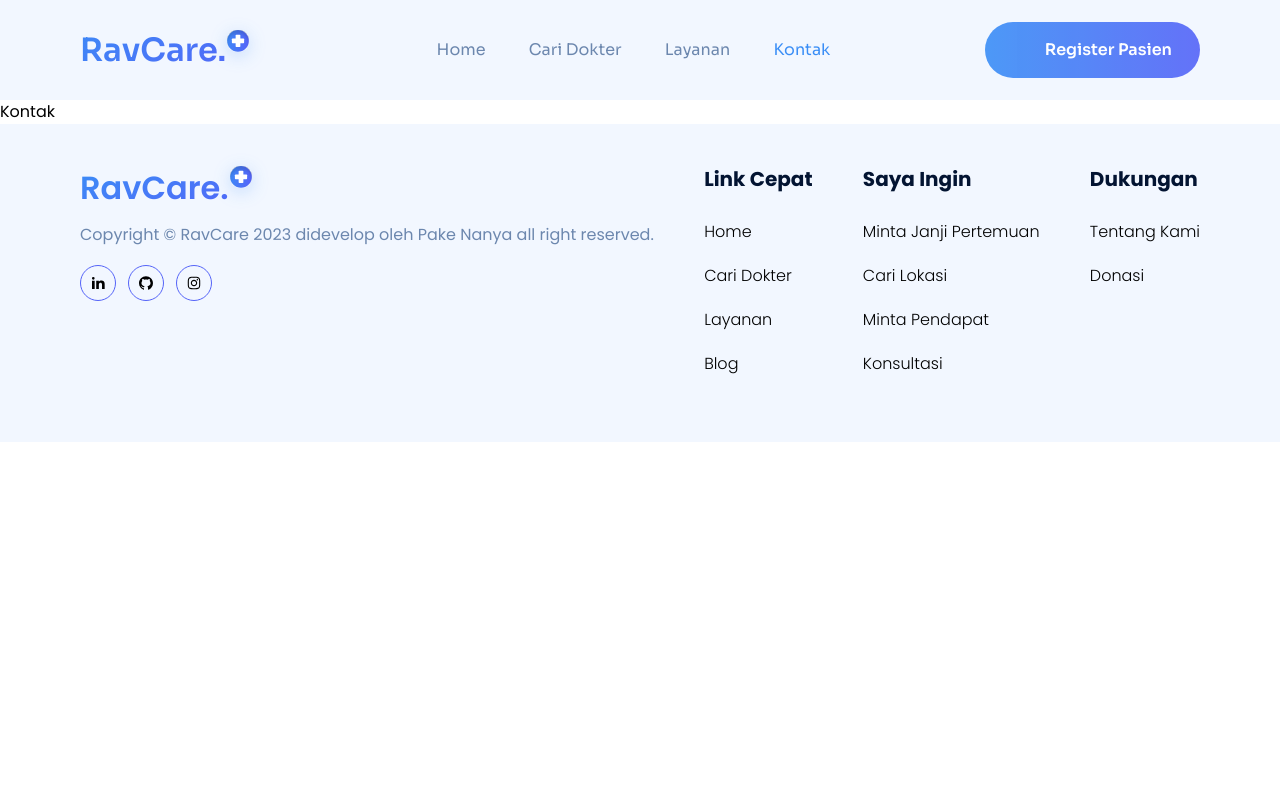
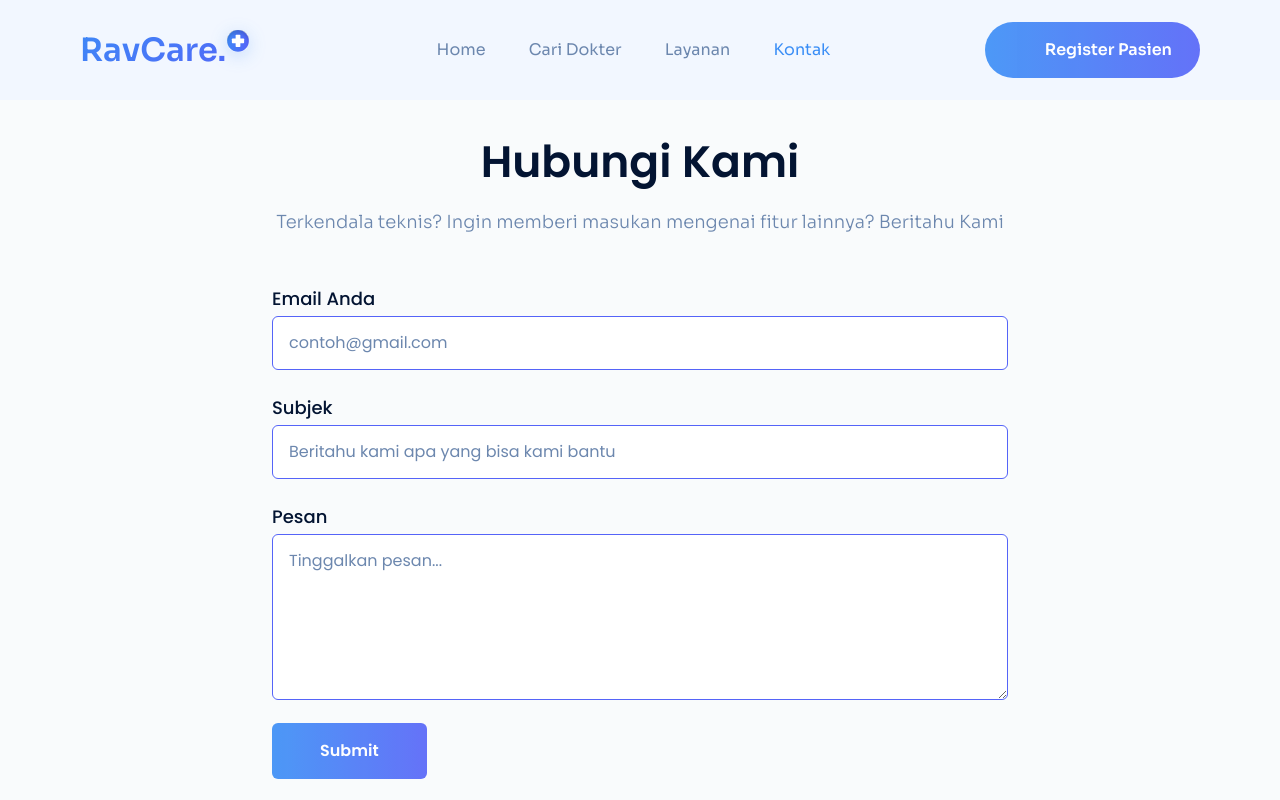
Before and after one commit to zildjianvitoo/ravcare-fe, a Next.js app: page /kontak in a window 1280 px wide. Shown: the top 800 px of the page. Built offline with nearby package versions, Linux system fonts and the light colour scheme; some icons are missing.

Commit message:
feat: make kontak page

```diff
--- a/pages/kontak.jsx
+++ b/pages/kontak.jsx
@@ -1,5 +1,70 @@
+import Button from "@/components/Button/Button";
+import { sora } from "@/public/fonts";
 import React from "react";
 
 export default function Kontak() {
-  return <div>Kontak</div>;
+  return (
+    <main className="bg-[#f9fbfc]">
+      <section>
+        <div className="max-w-screen-md px-4 mx-auto">
+          <h2 className="text-center heading">Hubungi Kami</h2>
+          <p
+            className={`mb-8 font-light text-center lg:mb-12 text-para ${sora.className}`}
+          >
+            Terkendala teknis? Ingin memberi masukan mengenai fitur lainnya?
+            Beritahu Kami
+          </p>
+          <form className="">
+            <div className="flex flex-col gap-y-6">
+              <div>
+                <label htmlFor="email" className="form-label">
+                  Email Anda
+                </label>
+                <input
+                  type="email"
+                  id="email"
+                  placeholder="contoh@gmail.com"
+                  className="mt-1 form-input"
+                />
+              </div>
+
+              <div>
+                <label htmlFor="subject" className="form-label">
+                  Subjek
+                </label>
+                <input
+                  type="text"
+                  id="subject"
+                  placeholder="Beritahu kami apa yang bisa kami bantu"
+                  className="mt-1 form-input"
+                />
+              </div>
+
+              <div className="sm:col-span-2">
+                <label htmlFor="message" className="form-label">
+                  Pesan
+                </label>
+                <textarea
+                  rows={"5"}
+                  type="text"
+                  id="message"
+                  placeholder="Tinggalkan pesan..."
+                  className="mt-1 form-input"
+                />
+              </div>
+            </div>
+            <Button
+              type="submit"
+              className={
+                "btn rounded-md sm:w-fit mt-4 px-12 hover:translate-y-0"
+              }
+              icon={""}
+            >
+              Submit
+            </Button>
+          </form>
+        </div>
+      </section>
+    </main>
+  );
 }
--- a/styles/globals.css
+++ b/styles/globals.css
@@ -43,6 +43,14 @@ html {
 
   .layanan-card-shadow {
     box-shadow: 0px 8px 32px -3px rgba(3, 9, 50, 0.04);
+  }
+
+  .form-label {
+    @apply text-heading-color-ravcare font-medium text-[18px] mb-2;
+  }
+
+  .form-input {
+    @apply w-full px-4 py-3 border border-secondary-ravcare focus:outline-none focus:border-primary-ravcare text-[16px] leading-7 text-heading-color-ravcare placeholder:text-text-color-ravcare rounded-md;
   }
 }
 
```
